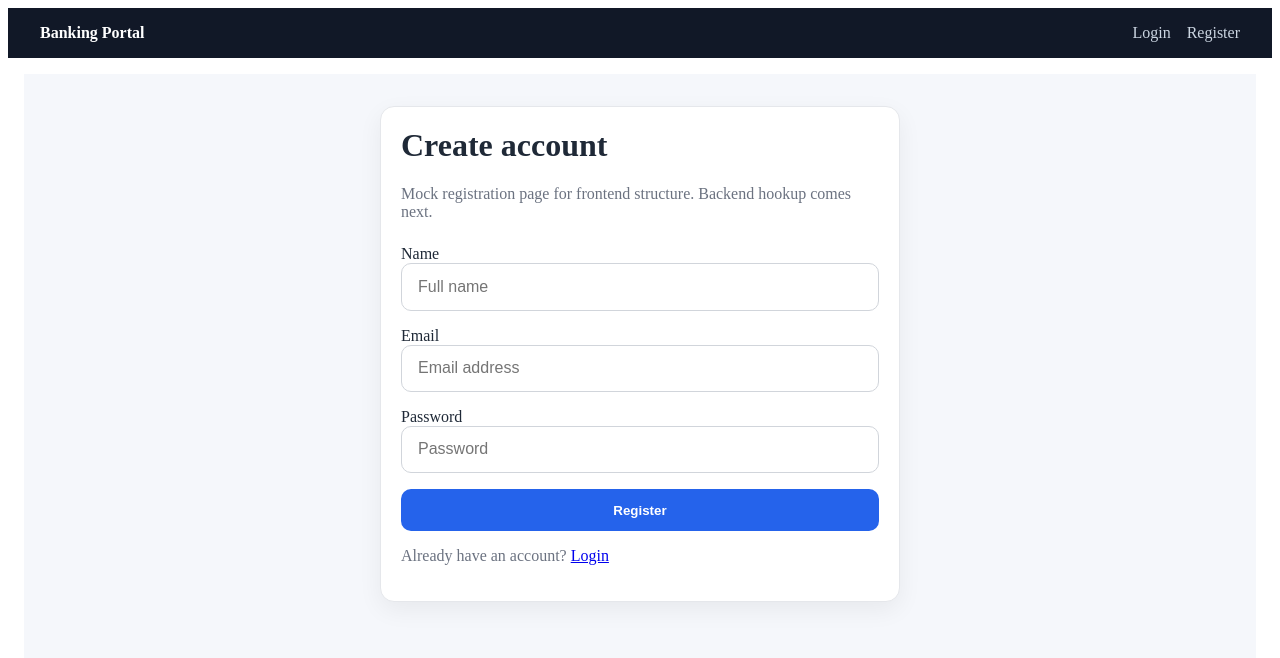
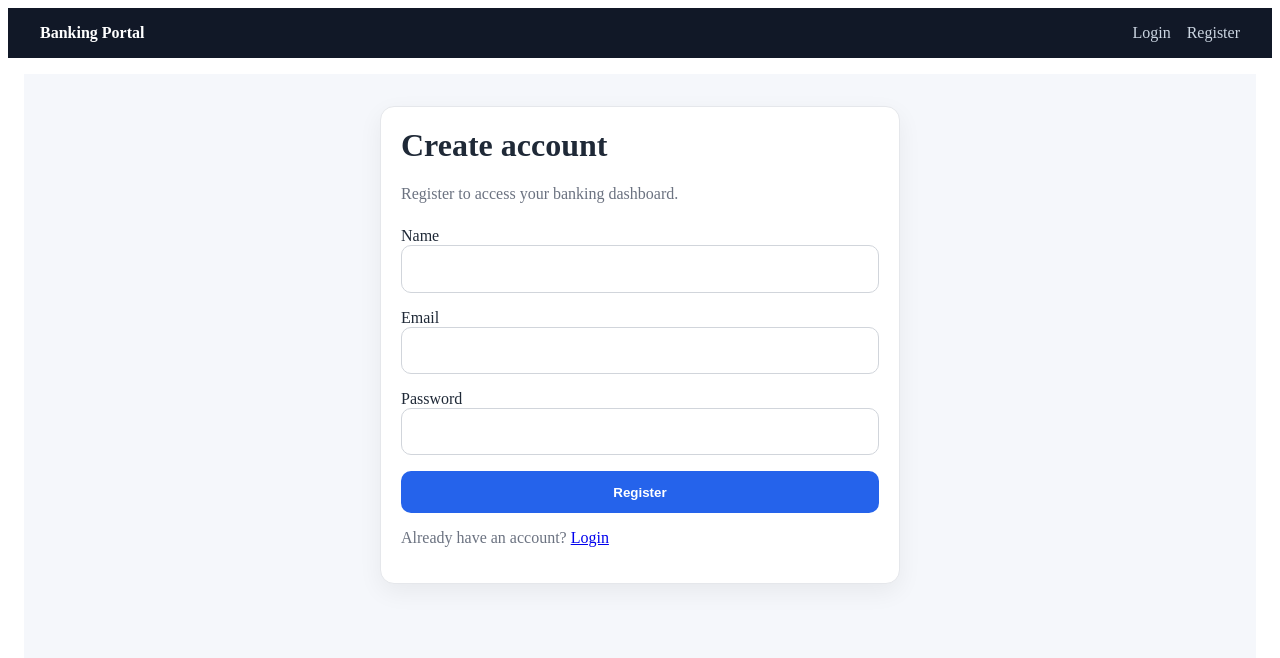
Before and after one commit to rnutting04/Vibe_RyanNutting, a React (Vite) app in the folder frontend/banking-app/: page /register in a window 1280 px wide. Shown: the top 658 px of the page. Built offline with nearby package versions, Linux system fonts and the light colour scheme.

Commit message:
added ability to register on frontend

```diff
--- a/frontend/banking-app/src/pages/RegisterPage.tsx
+++ b/frontend/banking-app/src/pages/RegisterPage.tsx
@@ -1,35 +1,102 @@
-import { Link } from 'react-router-dom'
+import { useState } from 'react'
+import { Link, useNavigate } from 'react-router-dom'
+import { apiRequest } from '../api/client'
+import { useAuth } from '../context/AuthContext'
+import type { AuthResponse } from '../types'
 import { styles } from '../styles'
 
 export default function RegisterPage() {
+  const navigate = useNavigate()
+  const { login } = useAuth()
+
+  const [name, setName] = useState('')
+  const [email, setEmail] = useState('')
+  const [password, setPassword] = useState('')
+
+  const [error, setError] = useState<string | null>(null)
+  const [loading, setLoading] = useState(false)
+
+  async function handleSubmit(e: React.FormEvent<HTMLFormElement>) {
+    e.preventDefault()
+    setError(null)
+    setLoading(true)
+
+    try {
+      const data: AuthResponse = await apiRequest('/api/auth/register', {
+        method: 'POST',
+        body: JSON.stringify({
+          name,
+          email,
+          password,
+        }),
+      })
+
+      login(data.access_token, data.user)
+      navigate('/')
+    } catch (err: any) {
+      setError(err.message || 'Registration failed')
+    } finally {
+      setLoading(false)
+    }
+  }
+
   return (
     <div style={styles.page}>
       <div style={{ ...styles.container, maxWidth: '520px' }}>
         <div style={styles.card}>
           <h1 style={{ marginTop: 0 }}>Create account</h1>
           <p style={{ color: '#6b7280' }}>
-            Mock registration page for frontend structure. Backend hookup comes next.
+            Register to access your banking dashboard.
           </p>
 
-          <form style={{ display: 'grid', gap: '1rem', marginTop: '1.5rem' }}>
+          <form onSubmit={handleSubmit} style={{ display: 'grid', gap: '1rem', marginTop: '1.5rem' }}>
             <div>
-              <label>Name</label>
-              <input style={styles.input} placeholder="Full name" />
+              <label htmlFor="name">Name</label>
+              <input
+                id="name"
+                name="name"
+                type="text"
+                autoComplete="name"
+                value={name}
+                onChange={(e: React.ChangeEvent<HTMLInputElement>) => setName(e.target.value)}
+                required
+                style={styles.input}
+              />
             </div>
 
             <div>
-              <label>Email</label>
-              <input style={styles.input} placeholder="Email address" />
+              <label htmlFor="email">Email</label>
+              <input
+                id="email"
+                name="email"
+                type="email"
+                autoComplete="email"
+                value={email}
+                onChange={(e: React.ChangeEvent<HTMLInputElement>) => setEmail(e.target.value)}
+                required
+                style={styles.input}
+              />
             </div>
 
             <div>
-              <label>Password</label>
-              <input style={styles.input} type="password" placeholder="Password" />
+              <label htmlFor="password">Password</label>
+              <input
+                id="password"
+                name="password"
+                type="password"
+                autoComplete="new-password"
+                value={password}
+                onChange={(e: React.ChangeEvent<HTMLInputElement>) => setPassword(e.target.value)}
+                required
+                style={styles.input}
+              />
             </div>
 
-            <button type="button" style={styles.button}>
-              Register
+            <button type="submit" disabled={loading} style={styles.button}>
+              {loading ? 'Creating account...' : 'Register'}
             </button>
+
+            {error && <p style={{ color: '#dc2626', margin: 0 }}>{error}</p>}
           </form>
 
           <p style={{ marginTop: '1rem', color: '#6b7280' }}>
```
